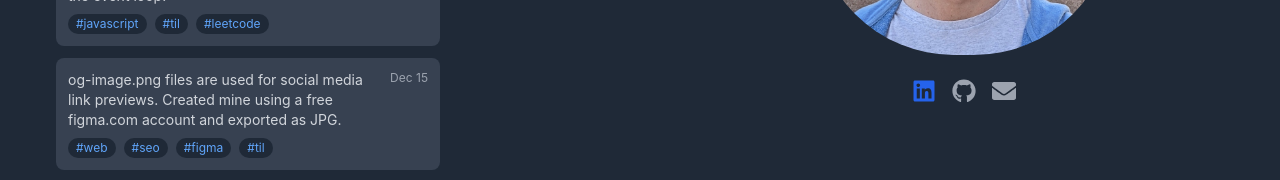
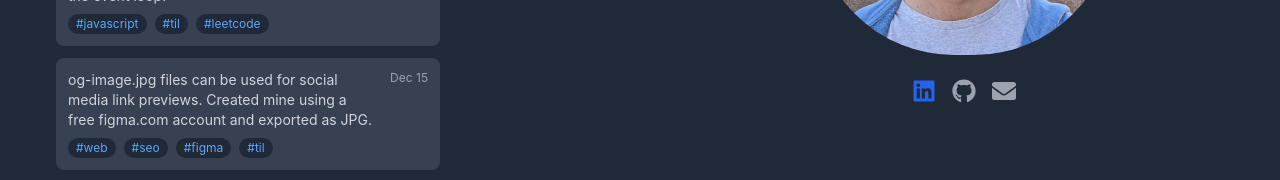
Before and after one commit to northkevin/northkevin-frontend, a React (Create React App) app: page / in a window 1280 px wide. Shown: the part 348-528 px from the top of the page. Built offline with nearby package versions, Linux system fonts and the light colour scheme; no server answers.

Commit message:
fix typo

```diff
--- a/src/App.tsx
+++ b/src/App.tsx
@@ -34,7 +34,7 @@ function App() {
     {
       id: 2,
       date: '2024-12-15',
-      content: 'og-image.png files are used for social media link previews. Created mine using a free figma.com account and exported as JPG.',
+      content: 'og-image.jpg files can be used for social media link previews. Created mine using a free figma.com account and exported as JPG.',
       tags: ['web', 'seo', 'figma', 'til']
     }
   ];
```
